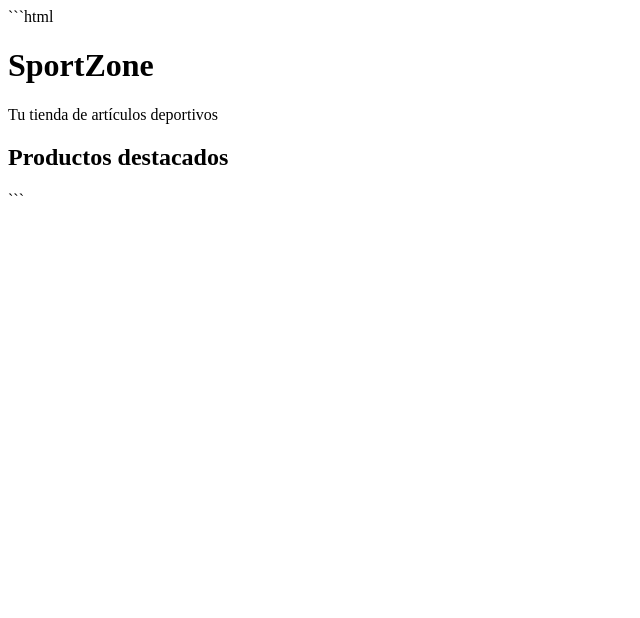
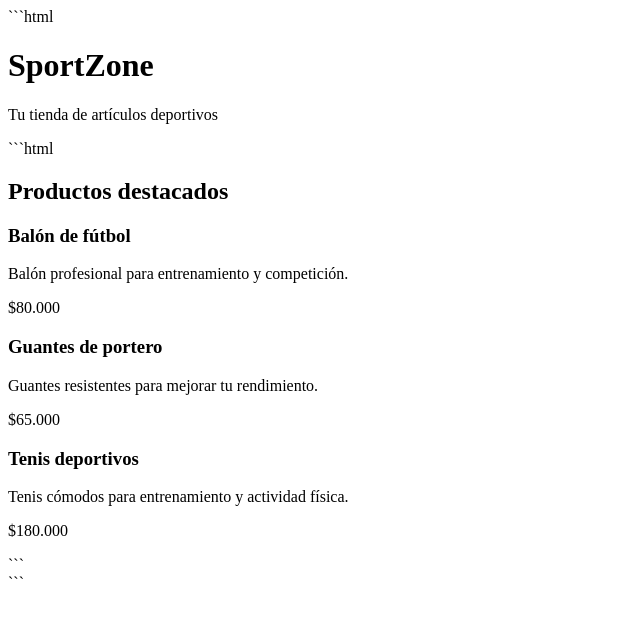
Before and after one commit to julianmaxia/tienda-deportiva, a plain HTML site: page index.html in a window 1280 px wide. Shown: the whole page, without its empty margins (0-640 px from the left). Drawn offline with Linux system fonts and the light colour scheme.

Commit message:
Agregar productos deportivos

````diff
--- a/index.html
+++ b/index.html
@@ -16,7 +16,32 @@
     </header>
 
     <main>
-        <h2>Productos destacados</h2>
+```html
+<h2>Productos destacados</h2>
+
+<section class="productos">
+
+    <div class="producto">
+        <h3>Balón de fútbol</h3>
+        <p>Balón profesional para entrenamiento y competición.</p>
+        <p>$80.000</p>
+    </div>
+
+    <div class="producto">
+        <h3>Guantes de portero</h3>
+        <p>Guantes resistentes para mejorar tu rendimiento.</p>
+        <p>$65.000</p>
+    </div>
+
+    <div class="producto">
+        <h3>Tenis deportivos</h3>
+        <p>Tenis cómodos para entrenamiento y actividad física.</p>
+        <p>$180.000</p>
+    </div>
+
+</section>
+```
+
     </main>
 
     <script src="script.js"></script>
````
